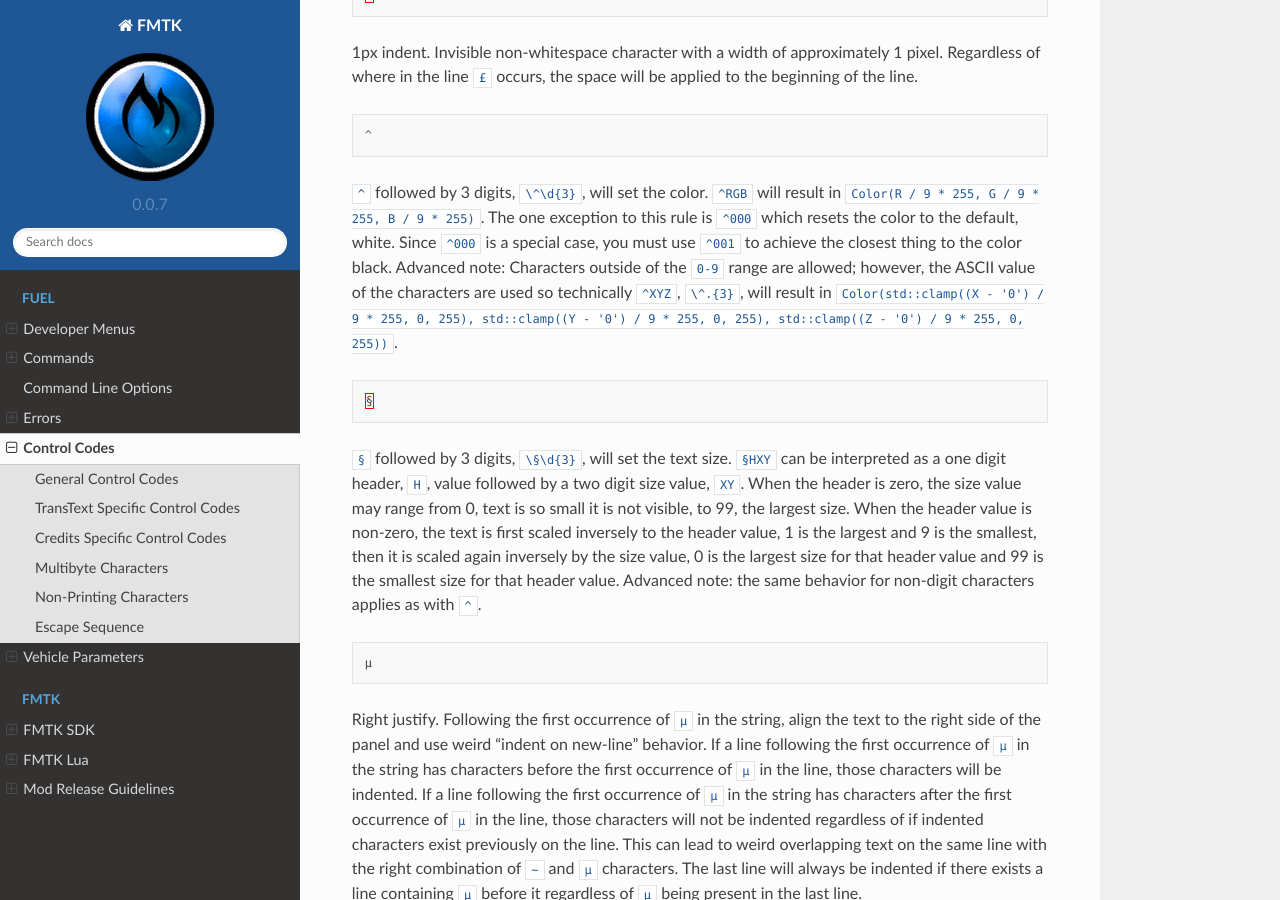
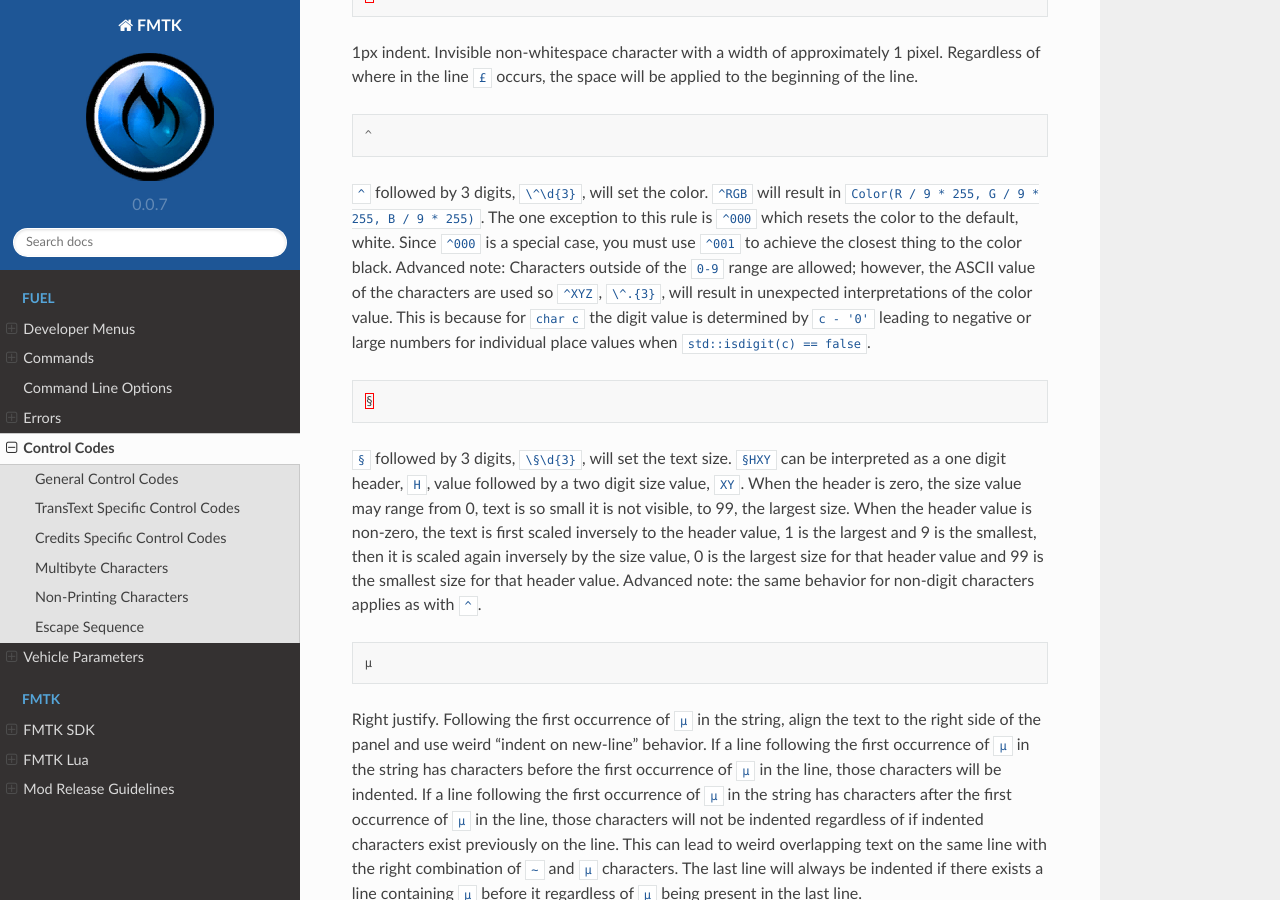
Before and after one commit to widberg/fmtk, a Sphinx documentation site: the page built from docs/source/fuelcontrolcodes.rst, in a window 1280 px wide and 900 px high, scrolled down 758 px. Built offline with Sphinx 7.4.7 and the Read the Docs theme 2.0.0, drawn with Linux system fonts in a browser that asks for light colours.

Commit message:
control codes

```diff
--- a/docs/source/fuelcontrolcodes.rst
+++ b/docs/source/fuelcontrolcodes.rst
@@ -36,7 +36,7 @@
 
    ^
 
-``^`` followed by 3 digits, ``\^\d{3}``, will set the color. ``^RGB`` will result in ``Color(R / 9 * 255, G / 9 * 255, B / 9 * 255)``. The one exception to this rule is ``^000`` which resets the color to the default, white. Since ``^000`` is a special case, you must use ``^001`` to achieve the closest thing to the color black. Advanced note: Characters outside of the ``0-9`` range are allowed; however, the ASCII value of the characters are used so technically ``^XYZ``, ``\^.{3}``, will result in ``Color(std::clamp((X - '0') / 9 * 255, 0, 255), std::clamp((Y - '0') / 9 * 255, 0, 255), std::clamp((Z - '0') / 9 * 255, 0, 255))``.
+``^`` followed by 3 digits, ``\^\d{3}``, will set the color. ``^RGB`` will result in ``Color(R / 9 * 255, G / 9 * 255, B / 9 * 255)``. The one exception to this rule is ``^000`` which resets the color to the default, white. Since ``^000`` is a special case, you must use ``^001`` to achieve the closest thing to the color black. Advanced note: Characters outside of the ``0-9`` range are allowed; however, the ASCII value of the characters are used so ``^XYZ``, ``\^.{3}``, will result in unexpected interpretations of the color value. This is because for ``char c`` the digit value is determined by ``c - '0'`` leading to negative or large numbers for individual place values when ``std::isdigit(c) == false``.
 
 .. code-block:: c
 
```
